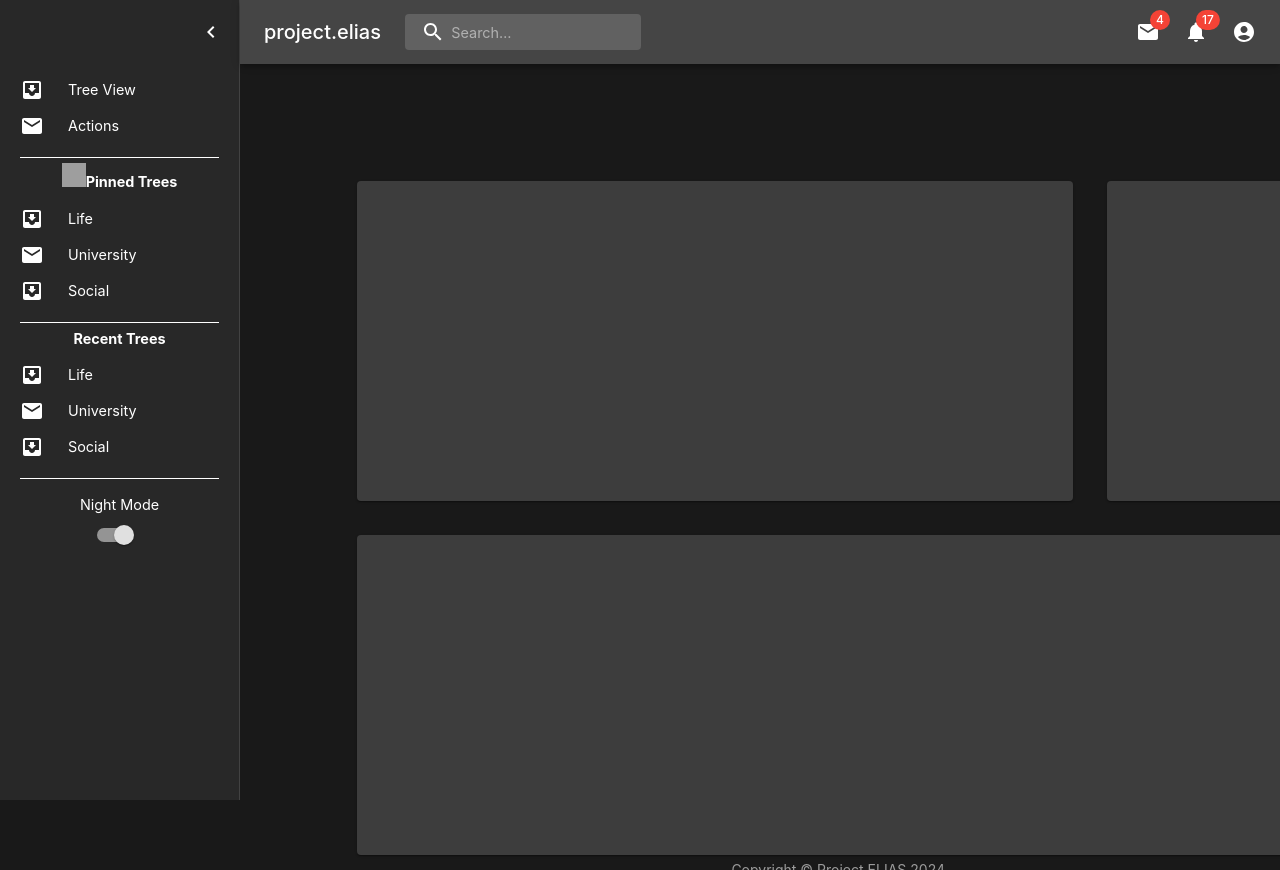
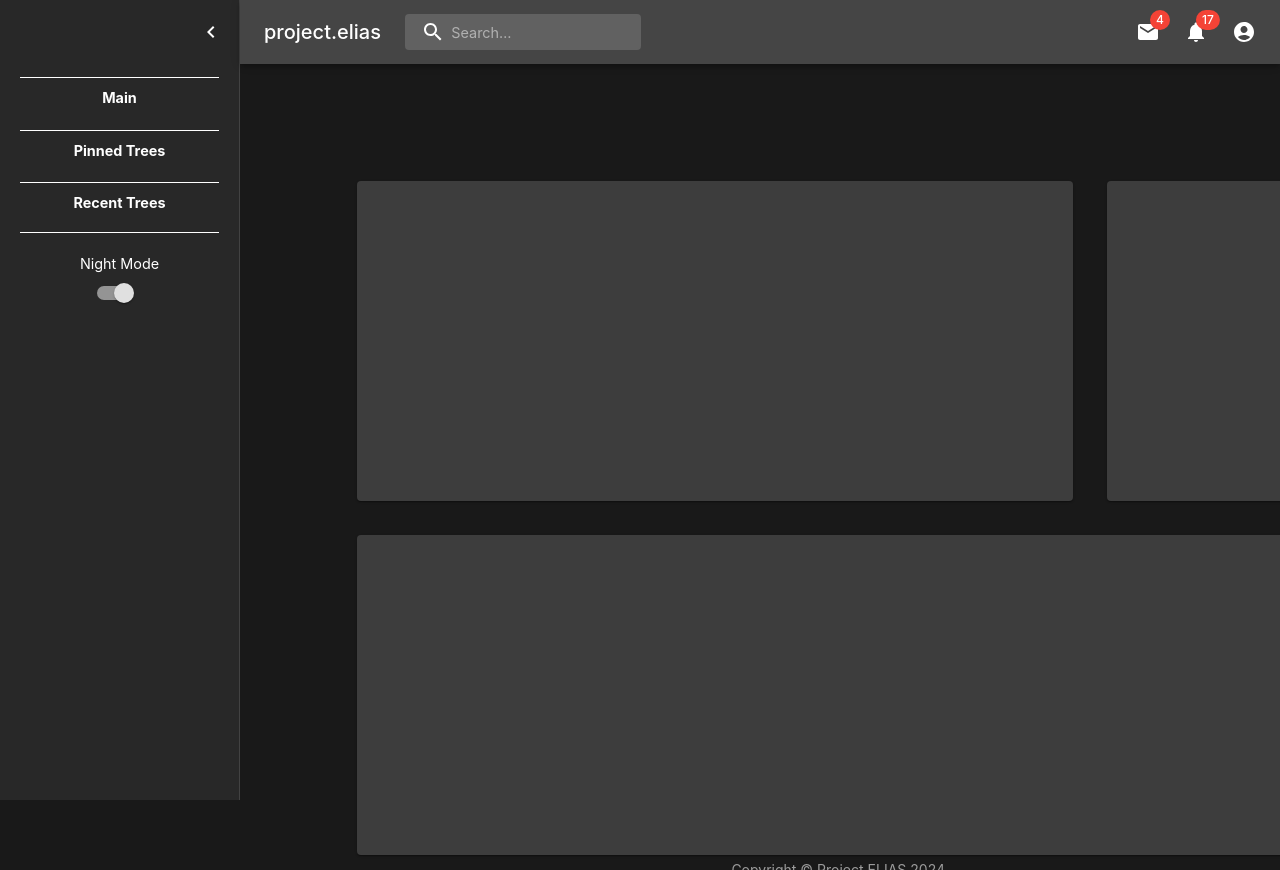
Before and after one commit to edwardroy72/project-elias, a React (Vite) app: page / in a window 1280 px wide. Both pictures are taken after a click on the button 36 px from the left and 32 px from the top of the page. Shown: the top 870 px of the page. Built offline with nearby package versions, Linux system fonts and the light colour scheme; grey boxes are pictures that could not be loaded.

Commit message:
Split sidebar list into its own component

```diff
--- a/src/components/objects/navigation/Sidebar.tsx
+++ b/src/components/objects/navigation/Sidebar.tsx
@@ -18,6 +18,7 @@ import { CSSObject, styled, Theme } from "@mui/material/styles";
 import MuiDrawer from "@mui/material/Drawer";
 import { DrawerProps, SidebarProps } from "../../../types";
 import { NavigationContext } from "../../App";
+import SidebarList from "./SidebarList";
 
 const openedMixin = (theme: Theme, drawerWidth: number): CSSObject => ({
   width: drawerWidth,
@@ -57,17 +58,6 @@ const Drawer = styled(MuiDrawer, {
   }),
 }));
 
-const displaySettings = (open: boolean) => {
-  return open ? "block" : "none";
-};
-
-const buttonStyle = { color: "white" };
-
-const pinnedTreesHeadingStyle = {
-  textAlign: "center",
-  fontWeight: "bold",
-};
-
 export default function Sidebar(props: SidebarProps) {
   const { drawerWidth, open, setOpen } = React.useContext(NavigationContext);
 
@@ -95,119 +85,22 @@ export default function Sidebar(props: SidebarProps) {
           px: [1],
         }}
       >
-        {open && <IconButton onClick={toggleDrawer}>
-          <ChevronLeftIcon />
-        </IconButton>}
+        {open && (
+          <IconButton onClick={toggleDrawer}>
+            <ChevronLeftIcon />
+          </IconButton>
+        )}
       </Toolbar>
-      <List>
-        {["Tree View", "Actions"].map((text, index) => (
-          <ListItem key={text} disablePadding sx={{ display: "block" }}>
-            <ListItemButton
-              sx={{
-                minHeight: 36,
-                justifyContent: open ? "initial" : "center",
-                px: 2.5,
-                py: 0,
-              }}
-            >
-              <ListItemIcon
-                sx={{
-                  minWidth: 0,
-                  mr: open ? 3 : "auto",
-                  justifyContent: "center",
-                }}
-              >
-                {index % 2 === 0 ? (
-                  <InboxIcon style={buttonStyle} />
-                ) : (
-                  <MailIcon style={buttonStyle} />
-                )}
-              </ListItemIcon>
-              <ListItemText primary={text} sx={{ opacity: open ? 1 : 0 }} />
-            </ListItemButton>
-          </ListItem>
-        ))}
-      </List>
+
+      <SidebarList open={open} heading="Main" />
+      <SidebarList open={open} heading="Pinned Trees" />
+      <SidebarList open={open} heading="Recent Trees" />
+
       <Divider
-        sx={{ mx: open ? "20px" : "10px", bgcolor: "white", my: "5px" }}
-      />
-      <Typography sx={pinnedTreesHeadingStyle} display={displaySettings(open)}>
-        <img
-          src={PinIcon}
-          alt="Pin Icon"
-          style={{ width: "24px", height: "24px", filter: "invert(10 0%)" }}
-        />
-        Pinned Trees
-      </Typography>
-      <List>
-        {["Life", "University", "Social"].map((text, index) => (
-          <ListItem key={text} disablePadding sx={{ display: "block" }}>
-            <ListItemButton
-              sx={{
-                minHeight: 36,
-                justifyContent: open ? "initial" : "center",
-                px: 2.5,
-                py: 0,
-              }}
-            >
-              <ListItemIcon
-                sx={{
-                  minWidth: 0,
-                  mr: open ? 3 : "auto",
-                  justifyContent: "center",
-                }}
-              >
-                {index % 2 === 0 ? (
-                  <InboxIcon style={buttonStyle} />
-                ) : (
-                  <MailIcon style={buttonStyle} />
-                )}
-              </ListItemIcon>
-              <ListItemText primary={text} sx={{ opacity: open ? 1 : 0 }} />
-            </ListItemButton>
-          </ListItem>
-        ))}
-      </List>
-      <Divider
-        sx={{ mx: open ? "20px" : "10px", bgcolor: "white", my: "5px" }}
-      />
-      <Typography sx={pinnedTreesHeadingStyle} display={displaySettings(open)}>
-        Recent Trees
-      </Typography>
-      <List>
-        {["Life", "University", "Social"].map((text, index) => (
-          <ListItem key={text} disablePadding sx={{ display: "block" }}>
-            <ListItemButton
-              sx={{
-                minHeight: 36,
-                justifyContent: open ? "initial" : "center",
-                px: 2.5,
-                py: 0,
-              }}
-            >
-              <ListItemIcon
-                sx={{
-                  minWidth: 0,
-                  mr: open ? 3 : "auto",
-                  justifyContent: "center",
-                }}
-              >
-                {index % 2 === 0 ? (
-                  <InboxIcon style={buttonStyle} />
-                ) : (
-                  <MailIcon style={buttonStyle} />
-                )}
-              </ListItemIcon>
-              <ListItemText primary={text} sx={{ opacity: open ? 1 : 0 }} />
-            </ListItemButton>
-          </ListItem>
-        ))}
-      </List>
-      <Divider
-        sx={{ mx: open ? "20px" : "10px", bgcolor: "white", my: "5px" }}
+        sx={{ mx: open ? "20px" : "10px", bgcolor: "white", my: "10px" }}
       />
       <Box id="dark-mode-selection" sx={{ mx: "auto", mt: "10px" }}>
-        <Typography display={displaySettings(open)}>Night Mode</Typography>
+        <Typography display={open ? "block" : "none"}>Night Mode</Typography>
         <Switch
           aria-label="Toggle Dark Mode"
           defaultChecked
--- /dev/null
+++ b/src/components/objects/navigation/SidebarList.tsx
@@ -0,0 +1,26 @@
+import { List, Divider, Typography } from "@mui/material";
+import React from "react";
+
+interface SidebarListProps {
+  open: boolean;
+  heading: string;
+  children?: React.ReactNode;
+}
+
+const SidebarList = (props: SidebarListProps) => {
+  return (
+    <List>
+      <Divider
+        sx={{ mx: props.open ? "20px" : "10px", bgcolor: "white", my: "5px" }}
+      />
+      <Typography
+        sx={{ textAlign: "center", fontWeight: "bold", pt: "4px" }}
+        display={props.open ? "block" : "none"}
+      >
+        {props.heading}
+      </Typography>
+    </List>
+  );
+};
+
+export default SidebarList;
```
